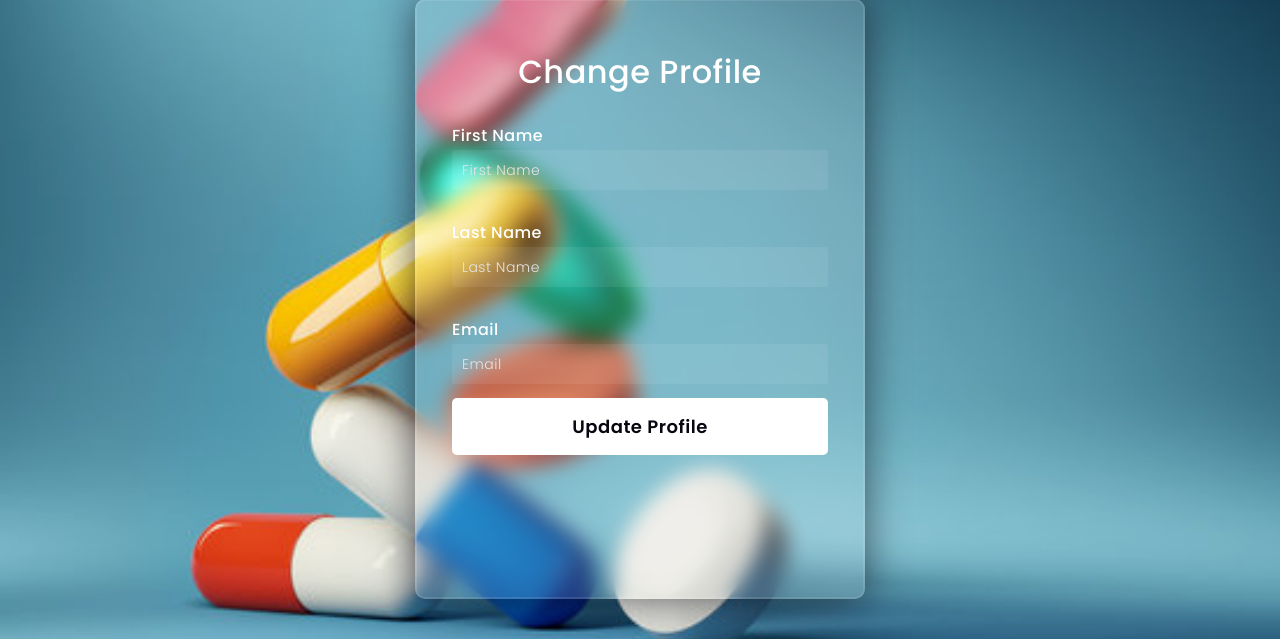
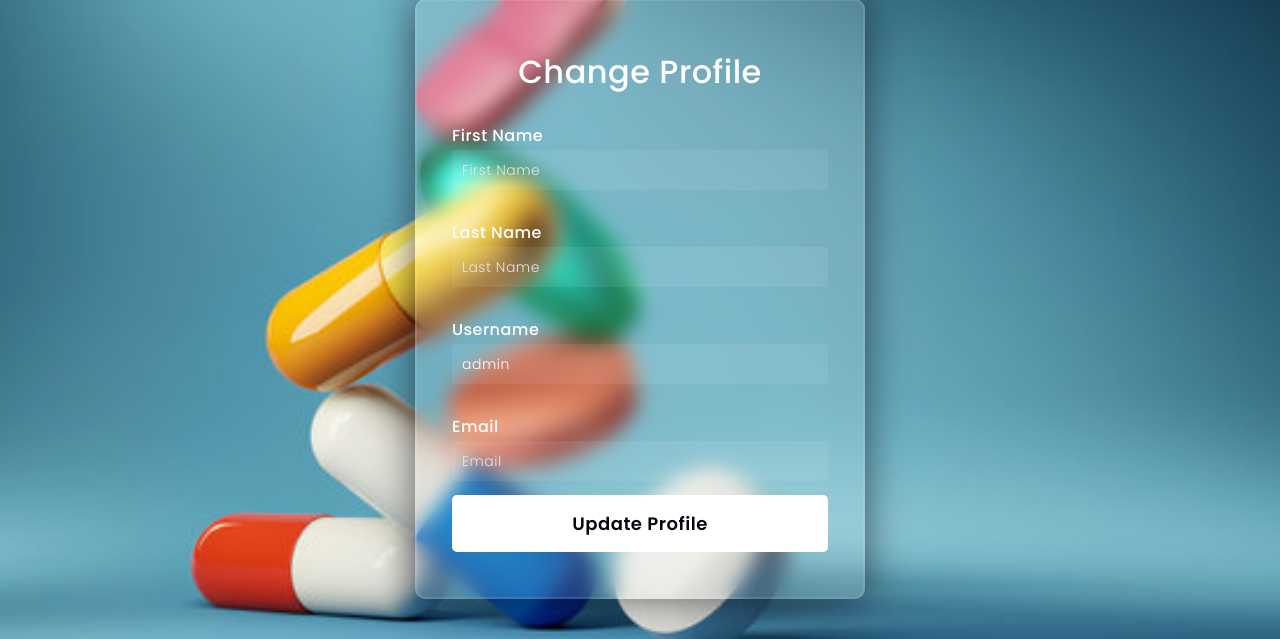
Before and after one commit to aaribayy/MedicoHub, a Django app: page /editprofile/ in a window 1280 px wide. Shown: the part 101-740 px from the top of the page. Run offline with Django 5.2, Linux system fonts and the light colour scheme; a user stored in the database is signed in; parts of the project's set-up code (start-up, migrations or seed data) failed here and were passed over.

Commit message:
modified update feature

```diff
--- a/Templates/edit.html
+++ b/Templates/edit.html
@@ -125,6 +125,10 @@
         <label for="last_name">Last Name</label>
         <input type="text" placeholder="Last Name" name="last_name" id="last_name" value="{{ user.last_name }}">
 
+
+        <label for="new_username">Username</label>
+        <input type="text" placeholder="UserName" name="new_username" id="new_username" value="{{ user.username }}">
+
         <label for="email">Email</label>
         <input type="email" placeholder="Email" name="email" id="email" value="{{ user.email }}">
 
--- a/home/views.py
+++ b/home/views.py
@@ -75,10 +75,11 @@ def change_profile(request):
         user.first_name = request.POST.get('first_name')
         user.last_name = request.POST.get('last_name')
         user.email = request.POST.get('email')
+        new_username = request.POST.get('new_username')
+        user.username = new_username
         user.save()
         return redirect('profile')
     return render(request, 'edit.html')
-
 
 
 def Login(request):
```
Also changed, not shown: db.sqlite3.
